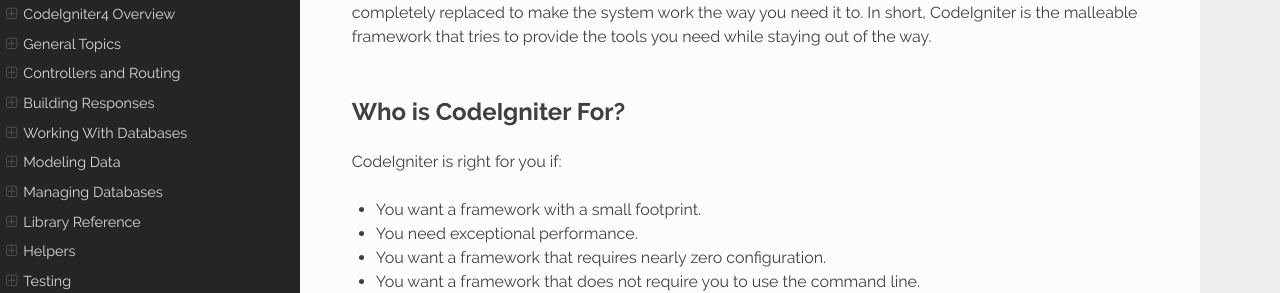
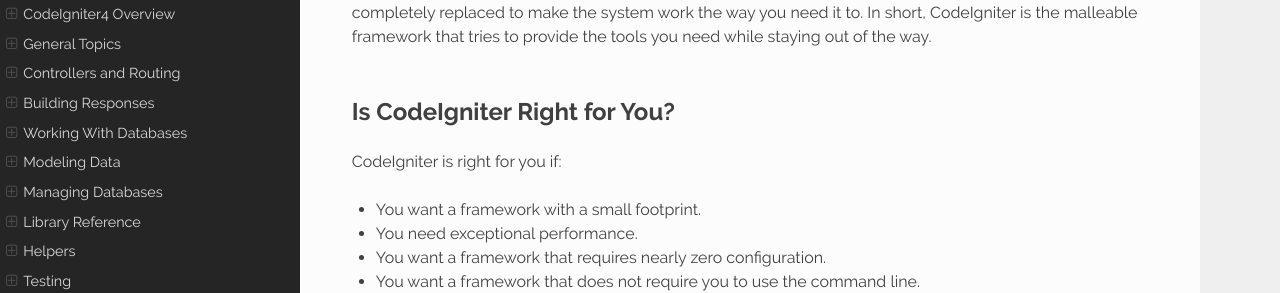
Before and after one commit to NEKOGET/ci4_user_guide_src, a Sphinx documentation site: the page built from source/intro/index.rst, in a window 1280 px wide and 1006 px high. Shown: the part 347-640 px from the top of the window. Built offline with Sphinx 7.4.7 and the Read the Docs theme 2.0.0, drawn with Linux system fonts in a browser that asks for light colours.

Commit message:
Update intro/index.rst [ci skip]

```diff
--- a/source/intro/index.rst
+++ b/source/intro/index.rst
@@ -17,9 +17,9 @@ or completely replaced to make the system work the way you need it to.
 In short, CodeIgniter is the malleable framework that tries to provide
 the tools you need while staying out of the way.
 
-***********************
-Who is CodeIgniter For?
-***********************
+*****************************
+Is CodeIgniter Right for You?
+*****************************
 
 CodeIgniter is right for you if:
 
```
